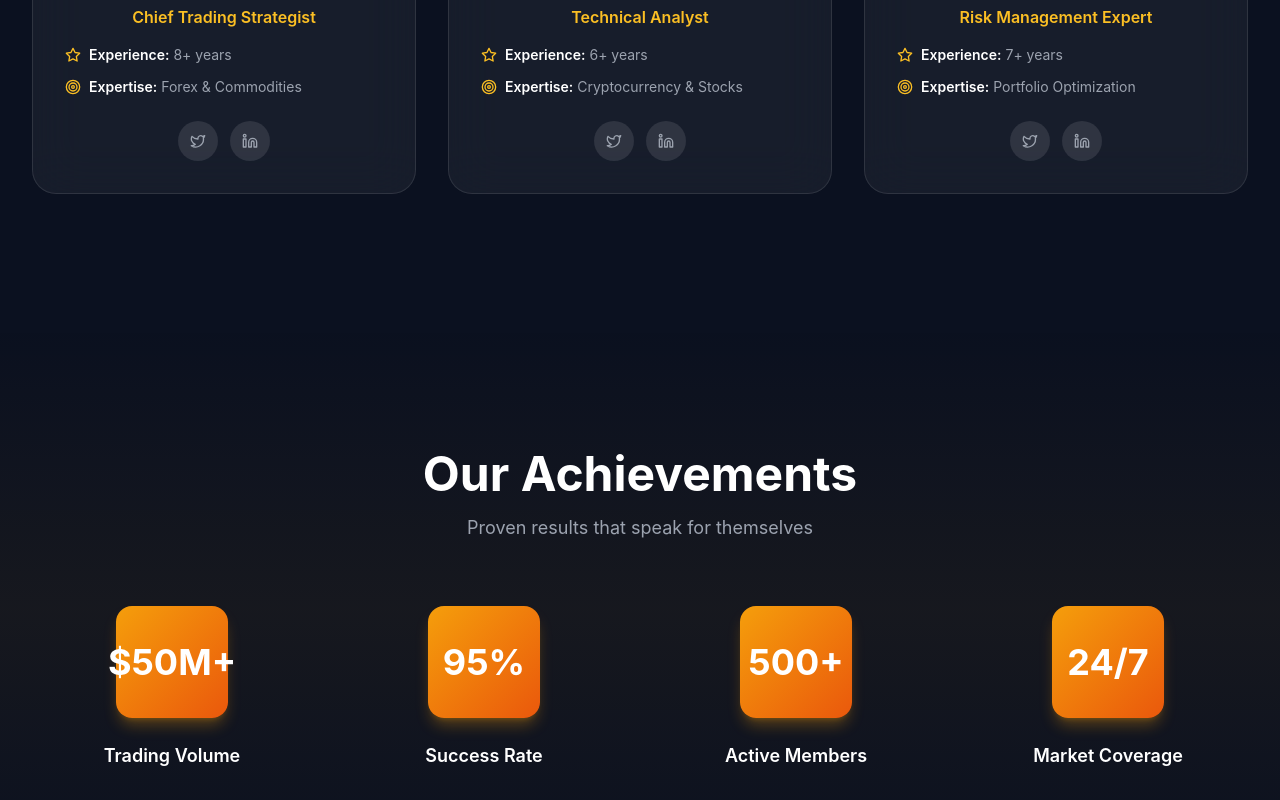
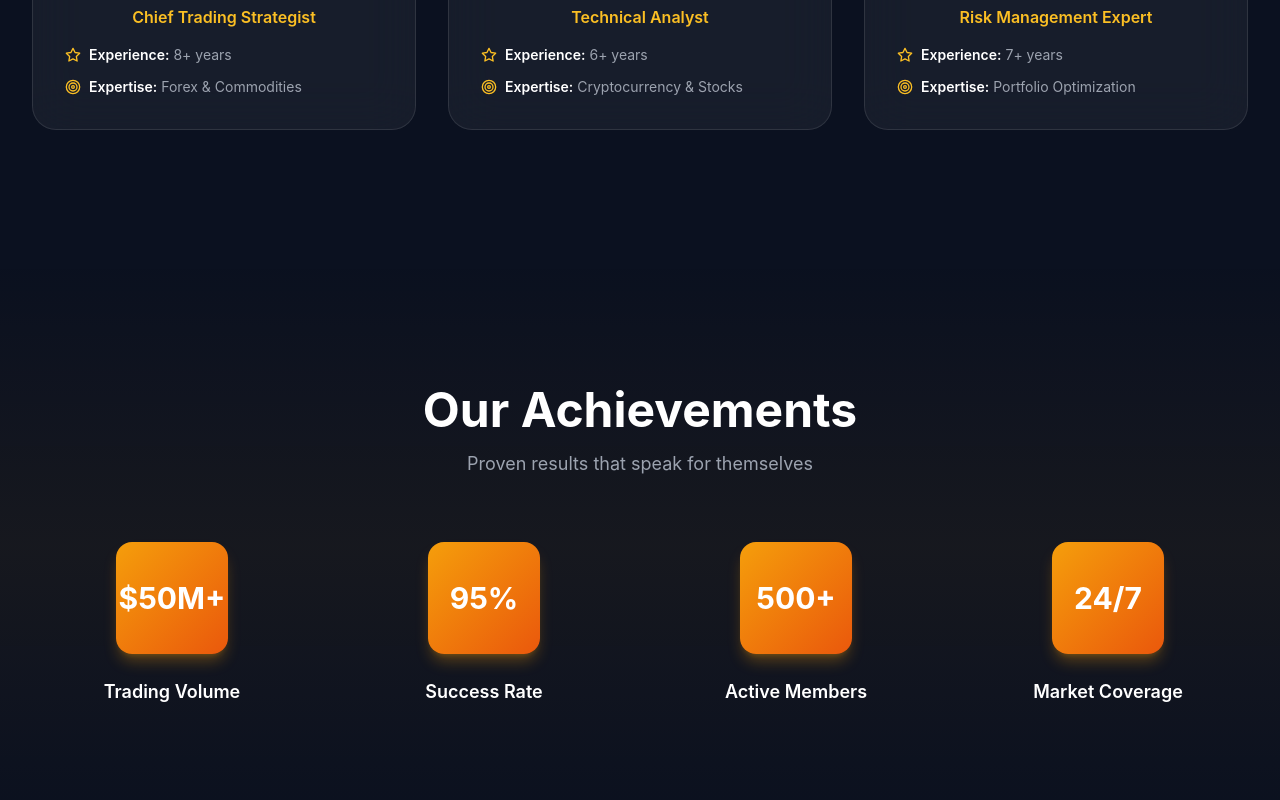
Before and after one commit to ryoheina/traiding, a Next.js app: page / in a window 1280 px wide. Shown: the part 1300-2100 px from the top of the page. Built offline with nearby package versions, Linux system fonts and the light colour scheme.

Commit message:
Fix achievements text overflow and remove social icons from experts section

```diff
--- a/src/app/page.tsx
+++ b/src/app/page.tsx
@@ -317,14 +317,6 @@
                     <span className="text-sm"><span className="font-semibold text-white">Expertise:</span> {member.expertise}</span>
                   </div>
                 </div>
-                <div className="mt-6 flex justify-center gap-3">
-                  <a href="#" className="w-10 h-10 bg-white/10 rounded-full flex items-center justify-center text-gray-400 hover:bg-amber-500 hover:text-white transition-all">
-                    <Twitter className="w-4 h-4" />
-                  </a>
-                  <a href="#" className="w-10 h-10 bg-white/10 rounded-full flex items-center justify-center text-gray-400 hover:bg-amber-500 hover:text-white transition-all">
-                    <Linkedin className="w-4 h-4" />
-                  </a>
-                </div>
               </motion.div>
             ))}
           </div>
@@ -363,7 +355,7 @@
                 className="text-center group"
               >
                 <div className="w-28 h-28 bg-gradient-to-br from-amber-500 to-orange-600 rounded-2xl flex items-center justify-center mx-auto mb-6 shadow-lg shadow-amber-500/30 group-hover:shadow-amber-500/50 transition-all">
-                  <span className="text-4xl font-bold text-white">{achievement.value}</span>
+                  <span className="text-3xl font-bold text-white">{achievement.value}</span>
                 </div>
                 <p className="text-white font-semibold text-lg">{achievement.label}</p>
               </motion.div>
```
